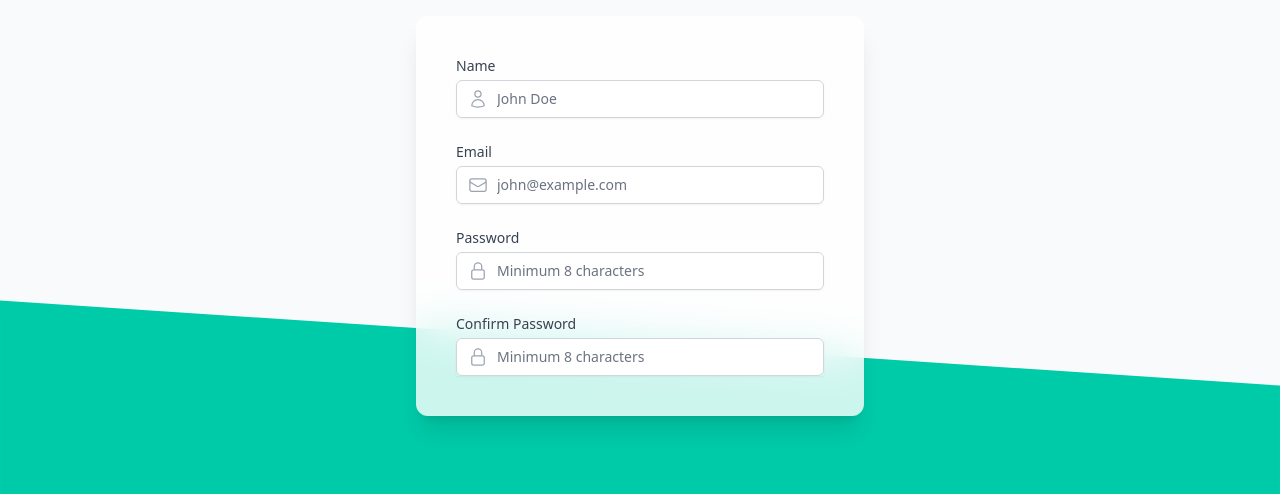
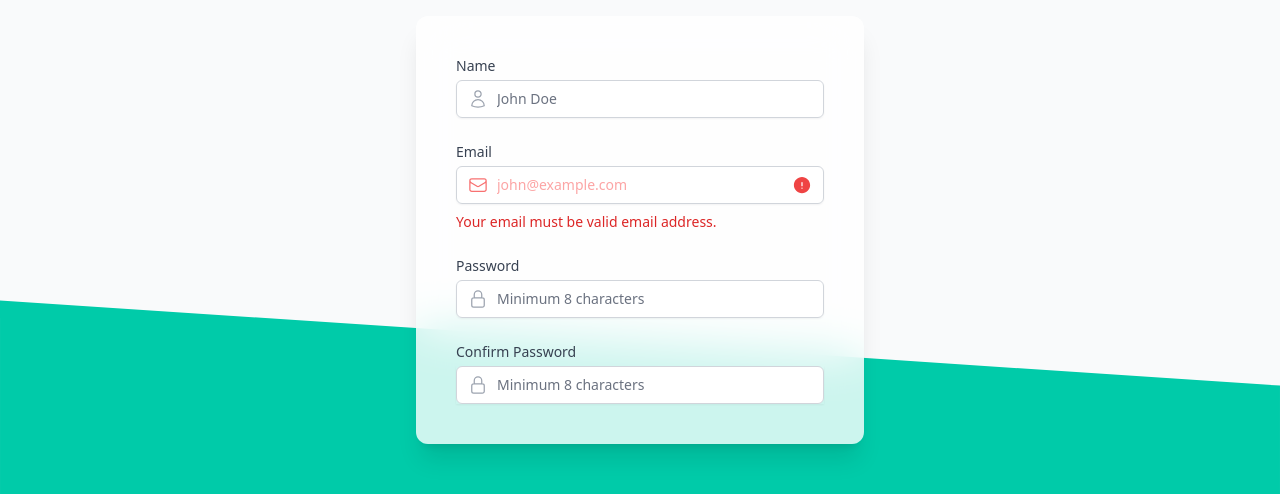
Before and after one commit to michaelvassilyevmvc/tailwind_start_course, a website: page index.html in a window 1280 px wide. Shown: the part 244-738 px from the top of the page. Drawn offline with Linux system fonts and the light colour scheme.

Commit message:
create  validation element by email

```diff
--- a/index.html
+++ b/index.html
@@ -100,7 +100,7 @@
             <div class="relative mt-1 rounded-md shadow-sm">
               <div class="absolute inset-y-0 left-0 flex items-center pl-3">
                 <svg
-                  class="h-5 w-5 text-gray-400"
+                  class="h-5 w-5 text-red-400"
                   xmlns="http://www.w3.org/2000/svg"
                   fill="none"
                   viewBox="0 0 24 24"
@@ -118,10 +118,27 @@
                 type="email"
                 id="email"
                 name="email"
-                class="w-full rounded-md border-gray-300 pl-10 text-sm focus:border-green-500 focus:ring-green-500"
+                class="w-full rounded-md border-gray-300 pl-10 pr-10 text-sm text-red-900 placeholder-red-300 focus:border-red-500 focus:ring-red-500"
                 placeholder="john@example.com"
               />
+              <div class="absolute inset-y-0 right-0 flex items-center pr-3">
+                <svg
+                  class="h-5 w-5 text-red-500"
+                  xmlns="http://www.w3.org/2000/svg"
+                  viewBox="0 0 24 24"
+                  fill="currentColor"
+                >
+                  <path
+                    fill-rule="evenodd"
+                    d="M2.25 12c0-5.385 4.365-9.75 9.75-9.75s9.75 4.365 9.75 9.75-4.365 9.75-9.75 9.75S2.25 17.385 2.25 12zM12 8.25a.75.75 0 01.75.75v3.75a.75.75 0 01-1.5 0V9a.75.75 0 01.75-.75zm0 8.25a.75.75 0 100-1.5.75.75 0 000 1.5z"
+                    clip-rule="evenodd"
+                  />
+                </svg>
+              </div>
             </div>
+            <p class="mt-2 text-sm text-red-600">
+              Your email must be valid email address.
+            </p>
           </div>
 
           <!-- password -->
@@ -188,7 +205,8 @@
                 id="password_confirmation"
                 name="password_confirmation"
                 minlength="8"
-                class="w-full rounded-md border-gray-300 pl-10 text-sm focus:border-green-500 focus:ring-green-500" placeholder="Minimum 8 characters"
+                class="w-full rounded-md border-gray-300 pl-10 text-sm focus:border-green-500 focus:ring-green-500"
+                placeholder="Minimum 8 characters"
               />
             </div>
           </div>
--- /dev/null
+++ b/test.js
@@ -0,0 +1,2 @@
+const num  = 12;
+const n = Math.random()
```
Also changed, not shown: output.css.
